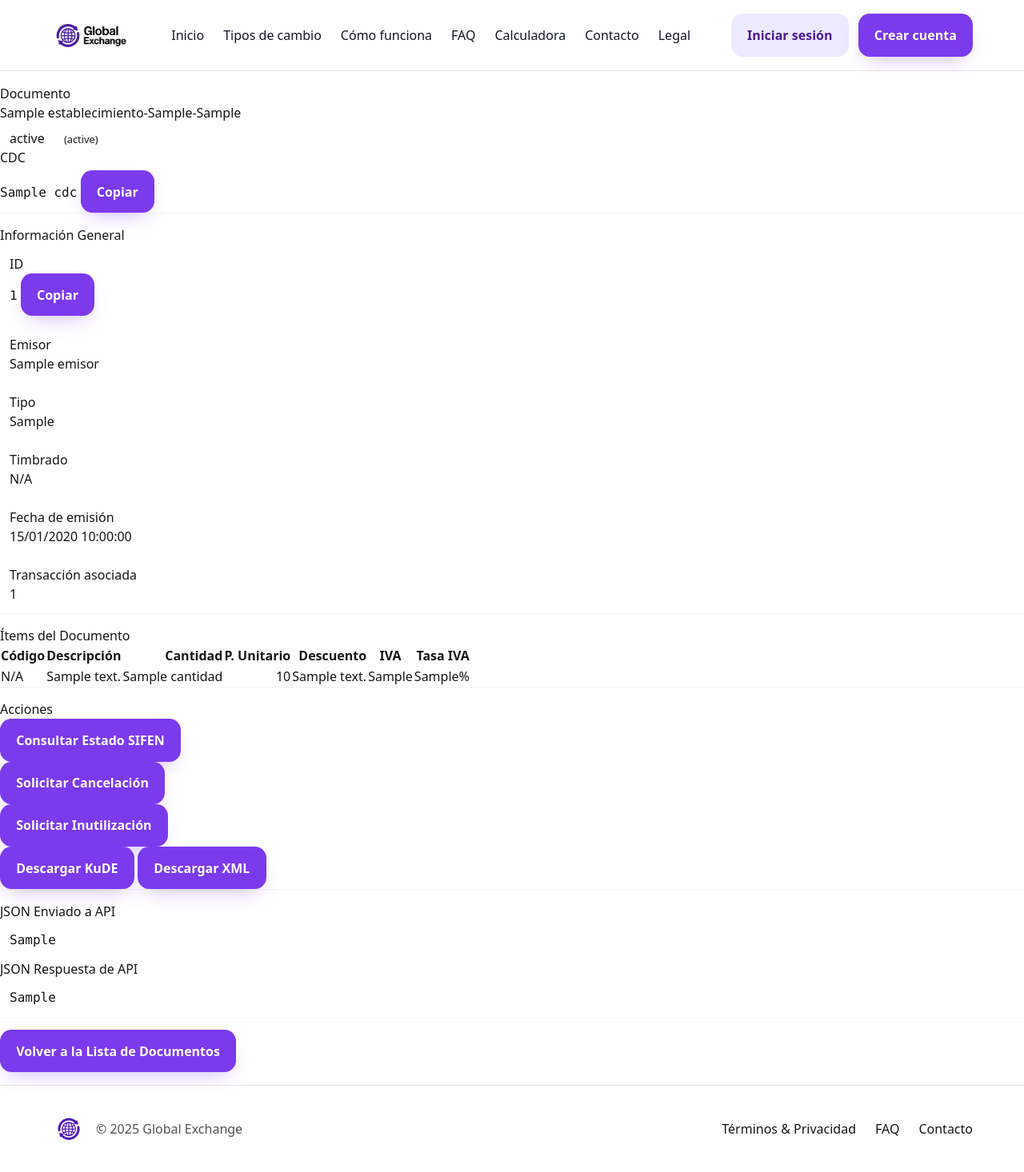
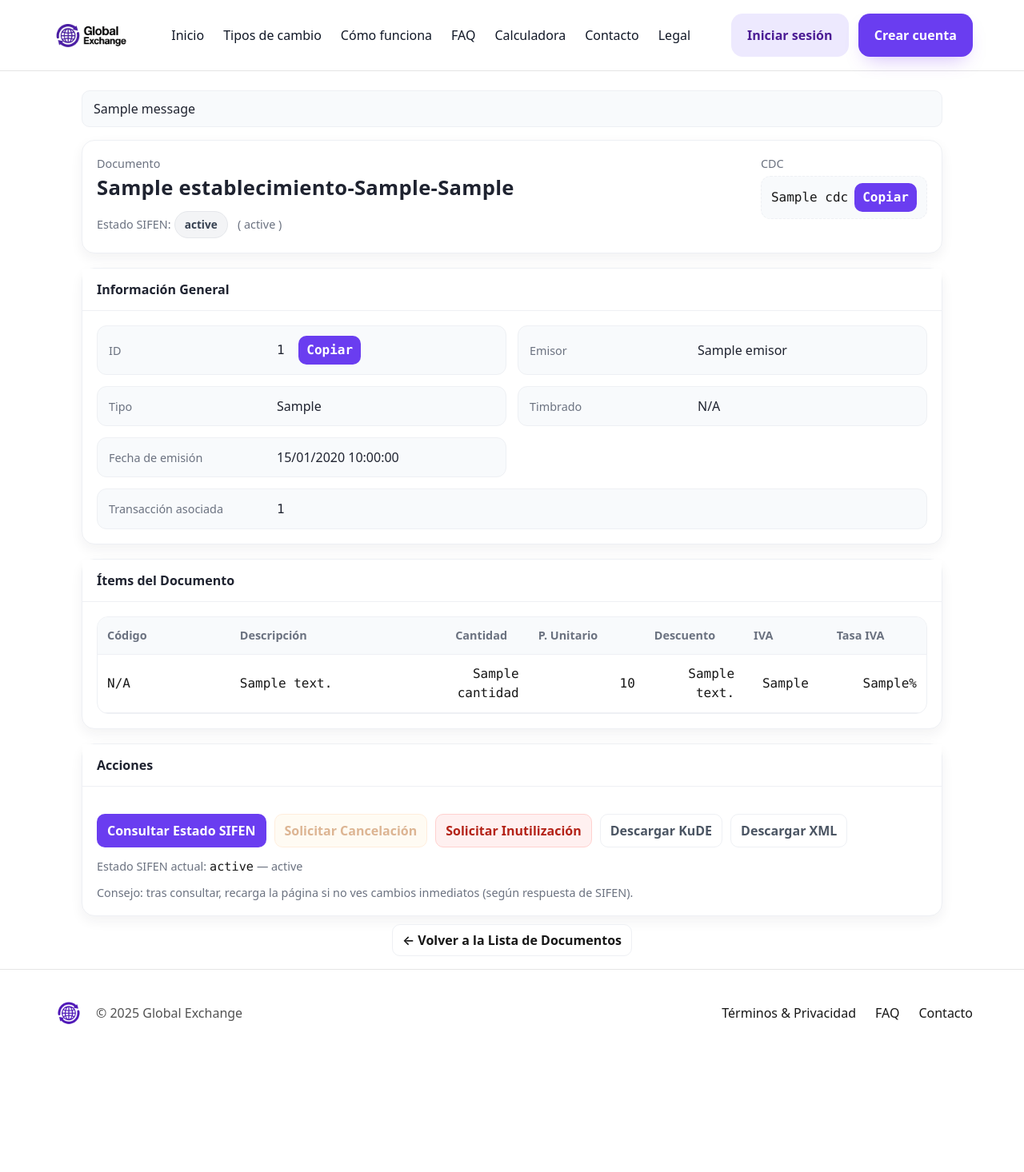
Before and after one commit to CrosbyRd/casaDeCambiosIS2, a Django app: template facturacion_electronica/templates/facturacion_electronica/documento_detail.html in a window 1280 px wide. Shown: the whole page at 80% size. After the commit the page ends 1281 px from the top, so only its background shows below. Run offline with Django 5.2, Linux system fonts and the light colour scheme; the template is opened without the code that fills it: most values are stand-ins (such as "Sample title", 1, 10 or a date in 2020); one stand-in notice (Sample message) is shown; some libraries are stand-ins or nearby versions.

Commit message:
facturacion

```diff
--- a/facturacion_electronica/templates/facturacion_electronica/documento_detail.html
+++ b/facturacion_electronica/templates/facturacion_electronica/documento_detail.html
@@ -3,100 +3,147 @@
 {% block title %}Detalle del Documento Electrónico{% endblock %}
 
 {% block content %}
-<div class="container py-4">
+<style>
+  :root{
+    --brand:#6a3df0; --ink:#1f2330; --muted:#6b7280; --line:#eef0f4;
+    --surface:#ffffff; --surface-2:#f8fafc; --radius:16px;
+  }
+  .page-wrap{max-width:1100px;margin:0 auto;padding:24px 12px;}
+  .cardx{background:var(--surface);border:1px solid var(--line);border-radius:var(--radius);box-shadow:0 6px 16px rgba(31,35,48,.06);}
+  .cardx + .cardx{margin-top:18px;}
+  .cardx-hd{padding:14px 18px;border-bottom:1px solid var(--line);font-weight:600;color:var(--ink);background:var(--surface);}
+  .cardx-bd{padding:18px;}
+  .pill{display:inline-flex;align-items:center;gap:8px;border-radius:999px;padding:6px 12px;font-size:.85rem;font-weight:600}
+  .pill-success{background:#e8fff1;color:#147a3d;border:1px solid #b7ebc6}
+  .pill-danger{background:#fff0f0;color:#b42318;border:1px solid #ffd1cf}
+  .pill-warn{background:#fff7e6;color:#b45d12;border:1px solid #ffd9b3}
+  .pill-info{background:#eef2ff;color:#4338ca;border:1px solid #c7d2fe}
+  .pill-muted{background:#f3f4f6;color:#374151;border:1px solid #e5e7eb}
 
-  <!-- Encabezado -->
-  <div class="card shadow-sm border-0 rounded-3 mb-4">
-    <div class="card-body d-flex flex-column flex-md-row align-items-md-center justify-content-between gap-3">
+  .doc-header{display:flex;flex-wrap:wrap;gap:18px;align-items:flex-start;justify-content:space-between}
+  .doc-title{font-size:1.6rem;font-weight:700;color:var(--ink);letter-spacing:.3px;margin:0}
+  .subtle{color:var(--muted);font-size:.9rem}
+  .mono{font-family: ui-monospace,SFMono-Regular,Menlo,monospace}
+  .chip{display:inline-flex;gap:8px;align-items:center;border:1px dashed var(--line);padding:8px 12px;border-radius:12px;background:var(--surface-2)}
+  .copy-btn{border:none;background:var(--brand);color:#fff;border-radius:10px;padding:6px 10px;font-weight:600}
+  .copy-btn:hover{filter:brightness(.95)}
+
+  .kv-grid{display:grid;grid-template-columns:1fr 1fr;gap:14px}
+  .kv{display:grid;grid-template-columns:200px 1fr;gap:10px;align-items:center;background:var(--surface-2);border:1px solid var(--line);border-radius:12px;padding:12px 14px}
+  .kv .k{color:var(--muted);font-size:.9rem}
+  .kv .v{color:var(--ink)}
+  @media (max-width: 860px){ .kv-grid{grid-template-columns:1fr} .kv{grid-template-columns:140px 1fr} }
+
+  .table-wrap{border:1px solid var(--line);border-radius:14px;overflow:hidden}
+  table.clean{width:100%;border-collapse:collapse}
+  table.clean thead th{background:var(--surface-2);text-align:left;padding:12px;font-size:.9rem;color:var(--muted);border-bottom:1px solid var(--line)}
+  table.clean tbody td{padding:12px;border-bottom:1px solid var(--line)}
+  table.clean tbody tr:hover{background:#fbfbff}
+  .td-right{text-align:right}
+  .td-center{text-align:center}
+
+  .actions{display:flex;flex-wrap:wrap;gap:10px}
+  .btnx{border:1px solid var(--line);background:#fff;border-radius:10px;padding:8px 12px;font-weight:600}
+  .btnx-primary{background:var(--brand);color:#fff;border-color:transparent}
+  .btnx-warn{background:#fff7e6;border-color:#ffd9b3;color:#b45d12}
+  .btnx-danger{background:#fff0f0;border-color:#ffd1cf;color:#b42318}
+  .btnx-ghost{background:#fff;color:#4b5563}
+  .btnx[disabled],a.disabled-link{opacity:.45;pointer-events:none}
+
+  /* Mensajes Django */
+  .msgs{margin-bottom:16px}
+  .msg{padding:10px 14px;border-radius:10px;border:1px solid var(--line);background:var(--surface-2);color:var(--ink)}
+</style>
+
+<div class="page-wrap">
+{% if messages %}
+  <div class="msgs" style="margin-bottom:16px">
+    {% for message in messages %}
+      <div class="msg">{{ message }}</div>
+    {% endfor %}
+  </div>
+{% endif %}
+
+  <!-- Encabezado + Estado actual (lo importante) -->
+  <div class="cardx">
+    <div class="cardx-bd">
+      <div class="doc-header">
         <div>
-        <div class="text-muted small">Documento</div>
-        <h3 class="m-0">
-          {{ documento.emisor.establecimiento }}-{{ documento.emisor.punto_expedicion }}-{{ documento.numero_documento }}
-        </h3>
-        <div class="mt-2">
+          <div class="subtle">Documento</div>
+          <h1 class="doc-title">{{ documento.emisor.establecimiento }}-{{ documento.emisor.punto_expedicion }}-{{ documento.numero_documento }}</h1>
+
+          <!-- Estado SIFEN simple, visible y claro -->
+          <div style="margin-top:10px">
+            <span class="subtle">Estado SIFEN:</span>
             {% if documento.estado_sifen == 'aprobado' %}
-            <span class="badge bg-success px-3 py-2">{{ documento.get_estado_sifen_display }}</span>
+              <span class="pill pill-success">{{ documento.get_estado_sifen_display }}</span>
             {% elif documento.estado_sifen == 'rechazado' or documento.estado_sifen == 'error_api' or documento.estado_sifen == 'error_sifen' %}
-            <span class="badge bg-danger px-3 py-2">{{ documento.get_estado_sifen_display }}</span>
+              <span class="pill pill-danger">{{ documento.get_estado_sifen_display }}</span>
             {% elif documento.estado_sifen == 'cancelado' or documento.estado_sifen == 'inutilizado' %}
-            <span class="badge bg-warning px-3 py-2">{{ documento.get_estado_sifen_display }}</span>
+              <span class="pill pill-warn">{{ documento.get_estado_sifen_display }}</span>
             {% elif documento.estado_sifen == 'simulado' %}
-            <span class="badge bg-info px-3 py-2">{{ documento.get_estado_sifen_display }}</span>
+              <span class="pill pill-info">{{ documento.get_estado_sifen_display }}</span>
             {% else %}
-            <span class="badge bg-secondary px-3 py-2">{{ documento.get_estado_sifen_display }}</span>
+              <span class="pill pill-muted">{{ documento.get_estado_sifen_display }}</span>
             {% endif %}
-          {% if documento.descripcion_estado %}<small class="text-muted ms-2">({{ documento.descripcion_estado }})</small>{% endif %}
+            {% if documento.descripcion_estado %}<span class="subtle" style="margin-left:8px">( {{ documento.descripcion_estado }} )</span>{% endif %}
           </div>
         </div>
 
-      <div class="text-md-end">
-        <div class="small text-muted mb-1">CDC</div>
-        <div class="d-flex align-items-center gap-2">
-          <code class="text-break">{{ documento.cdc|default:"N/A" }}</code>
+        <div>
+          <div class="subtle">CDC</div>
+          <div class="chip mono" style="margin-top:4px">
+            <span class="text-break">{{ documento.cdc|default:"N/A" }}</span>
             {% if documento.cdc %}
-          <button type="button" class="btn btn-outline-secondary btn-sm" onclick="navigator.clipboard.writeText('{{ documento.cdc }}')">Copiar</button>
+            <button type="button" class="copy-btn" onclick="navigator.clipboard.writeText('{{ documento.cdc }}')">Copiar</button>
             {% endif %}
           </div>
         </div>
       </div>
     </div>
+  </div>
 
-  <!-- Info general -->
-  <div class="card shadow-sm border-0 rounded-3 mb-4">
-    <div class="card-header bg-white border-0 fw-semibold">Información General</div>
-    <div class="card-body">
-      <div class="row g-3">
-        <div class="col-md-6">
-          <div class="p-3 bg-light rounded-3 h-100">
-            <div class="small text-muted">ID</div>
-            <div class="d-flex align-items-center gap-2">
-              <code class="text-break">{{ documento.id }}</code>
-              <button type="button" class="btn btn-outline-secondary btn-sm" onclick="navigator.clipboard.writeText('{{ documento.id }}')">Copiar</button>
+
+
+  <!-- Información General -->
+  <div class="cardx">
+    <div class="cardx-hd">Información General</div>
+    <div class="cardx-bd">
+      <div class="kv-grid">
+        <div class="kv">
+          <div class="k">ID</div>
+          <div class="v mono">
+            {{ documento.id }}
+            <button type="button" class="copy-btn" style="margin-left:8px" onclick="navigator.clipboard.writeText('{{ documento.id }}')">Copiar</button>
           </div>
         </div>
-        </div>
-
-        <div class="col-md-6">
-          <div class="p-3 bg-light rounded-3 h-100">
-            <div class="small text-muted">Emisor</div>
-            <div>
-              <a class="text-decoration-none" href="{% url 'facturacion_electronica:emisor_detail' pk=documento.emisor.pk %}">
-                {{ documento.emisor.nombre }}
-              </a>
+        <div class="kv">
+          <div class="k">Emisor</div>
+          <div class="v">
+            <a class="text-decoration-none" href="{% url 'facturacion_electronica:emisor_detail' pk=documento.emisor.pk %}">{{ documento.emisor.nombre }}</a>
           </div>
         </div>
+        <div class="kv">
+          <div class="k">Tipo</div>
+          <div class="v">{{ documento.get_tipo_de_display }}</div>
         </div>
-
-        <div class="col-md-4">
-          <div class="p-3 bg-light rounded-3 h-100">
-            <div class="small text-muted">Tipo</div>
-            <div>{{ documento.get_tipo_de_display }}</div>
+        <div class="kv">
+          <div class="k">Timbrado</div>
+          <div class="v">{{ documento.numero_timbrado|default:"N/A" }}</div>
         </div>
+        <div class="kv">
+          <div class="k">Fecha de emisión</div>
+          <div class="v">{{ documento.fecha_emision|date:"d/m/Y H:i:s" }}</div>
         </div>
-
-        <div class="col-md-4">
-          <div class="p-3 bg-light rounded-3 h-100">
-            <div class="small text-muted">Timbrado</div>
-            <div>{{ documento.numero_timbrado|default:"N/A" }}</div>
-          </div>
-        </div>
-
-        <div class="col-md-4">
-          <div class="p-3 bg-light rounded-3 h-100">
-            <div class="small text-muted">Fecha de emisión</div>
-            <div>{{ documento.fecha_emision|date:"d/m/Y H:i:s" }}</div>
-          </div>
-        </div>
-
-        <div class="col-md-12">
-          <div class="p-3 bg-light rounded-3 h-100">
-            <div class="small text-muted">Transacción asociada</div>
+        <div class="kv" style="grid-column:1/-1">
+          <div class="k">Transacción asociada</div>
+          <div class="v">
             {% if documento.transaccion_asociada %}
-              <a class="text-decoration-none" href="{% url 'transacciones:resultado_pago' transaccion_id=documento.transaccion_asociada.pk %}">
+              <a class="text-decoration-none mono" href="{% url 'transacciones:resultado_pago' transaccion_id=documento.transaccion_asociada.pk %}">
                 {{ documento.transaccion_asociada.id }}
               </a>
             {% else %}
-              <span class="text-muted">N/A</span>
+              <span class="subtle">N/A</span>
             {% endif %}
           </div>
         </div>
@@ -105,57 +152,57 @@
   </div>
 
   <!-- Ítems -->
-  <div class="card shadow-sm border-0 rounded-3 mb-4">
-    <div class="card-header bg-white border-0 fw-semibold">Ítems del Documento</div>
-    <div class="card-body">
+  <div class="cardx">
+    <div class="cardx-hd">Ítems del Documento</div>
+    <div class="cardx-bd">
       {% if documento.items.count %}
-      <div class="table-responsive">
-        <table class="table table-striped table-hover align-middle">
-          <thead class="table-light">
+      <div class="table-wrap">
+        <table class="clean">
+          <thead>
             <tr>
-              <th>Código</th>
+              <th style="width:16%">Código</th>
               <th>Descripción</th>
-              <th class="text-end">Cantidad</th>
-              <th class="text-end">P. Unitario</th>
-              <th class="text-end">Descuento</th>
-              <th class="text-center">IVA</th>
-              <th class="text-end">Tasa IVA</th>
+              <th class="td-right" style="width:10%">Cantidad</th>
+              <th class="td-right" style="width:14%">P. Unitario</th>
+              <th class="td-right" style="width:12%">Descuento</th>
+              <th class="td-center" style="width:10%">IVA</th>
+              <th class="td-right" style="width:12%">Tasa IVA</th>
             </tr>
           </thead>
-          <tbody class="font-monospace">
+          <tbody class="mono">
             {% for item in documento.items.all %}
             <tr>
               <td class="text-nowrap">{{ item.codigo_interno|default:"N/A" }}</td>
               <td>{{ item.descripcion_producto_servicio }}</td>
-              <td class="text-end">{{ item.cantidad }}</td>
-              <td class="text-end">{{ item.precio_unitario }}</td>
-              <td class="text-end">{{ item.descuento_item }}</td>
-              <td class="text-center">{{ item.afectacion_iva }}</td>
-              <td class="text-end">{{ item.tasa_iva }}%</td>
+              <td class="td-right">{{ item.cantidad }}</td>
+              <td class="td-right">{{ item.precio_unitario }}</td>
+              <td class="td-right">{{ item.descuento_item }}</td>
+              <td class="td-center">{{ item.afectacion_iva }}</td>
+              <td class="td-right">{{ item.tasa_iva }}%</td>
             </tr>
             {% endfor %}
           </tbody>
         </table>
       </div>
       {% else %}
-        <div class="text-muted">No hay ítems asociados a este documento.</div>
+        <div class="subtle">No hay ítems asociados a este documento.</div>
       {% endif %}
     </div>
   </div>
 
-  <!-- Acciones -->
-  <div class="card shadow-sm border-0 rounded-3 mb-4">
-    <div class="card-header bg-white border-0 fw-semibold">Acciones</div>
-    <div class="card-body">
-      <div class="d-flex flex-wrap gap-2">
+  <!-- Acciones (consultar estado solo muestra el estado arriba) -->
+  <div class="cardx">
+    <div class="cardx-hd">Acciones</div>
+    <div class="cardx-bd">
+      <div class="actions">
         <form action="{% url 'facturacion_electronica:consultar_estado' documento.id %}" method="post">
           {% csrf_token %}
-          <button type="submit" class="btn btn-primary btn-sm">Consultar Estado SIFEN</button>
+          <button type="submit" class="btnx btnx-primary">Consultar Estado SIFEN</button>
         </form>
 
         <form action="{% url 'facturacion_electronica:solicitar_cancelacion' documento.id %}" method="post">
           {% csrf_token %}
-          <button type="submit" class="btn btn-warning btn-sm"
+          <button type="submit" class="btnx btnx-warn"
             {% if documento.estado_sifen != 'aprobado' and documento.estado_sifen != 'aprobado_obs' %}disabled{% endif %}>
             Solicitar Cancelación
           </button>
@@ -163,57 +210,41 @@
 
         <form action="{% url 'facturacion_electronica:solicitar_inutilizacion' documento.id %}" method="post">
           {% csrf_token %}
-          <button type="submit" class="btn btn-danger btn-sm"
+          <button type="submit" class="btnx btnx-danger"
             {% if documento.estado_sifen == 'aprobado' or documento.estado_sifen == 'cancelado' or documento.estado_sifen == 'inutilizado' %}disabled{% endif %}>
             Solicitar Inutilización
           </button>
         </form>
 
-        <a href="{% url 'facturacion_electronica:descargar_kude' documento.id %}" class="btn btn-outline-secondary btn-sm"
-           {% if not documento.cdc %}aria-disabled="true" tabindex="-1" class="disabled btn btn-outline-secondary btn-sm"{% endif %}>
+        <a href="{% url 'facturacion_electronica:descargar_kude' documento.id %}"
+           class="btnx btnx-ghost {% if not documento.cdc %}disabled-link{% endif %}">
           Descargar KuDE
         </a>
 
-        <a href="{% url 'facturacion_electronica:descargar_xml' documento.id %}" class="btn btn-outline-secondary btn-sm"
-           {% if not documento.cdc %}aria-disabled="true" tabindex="-1" class="disabled btn btn-outline-secondary btn-sm"{% endif %}>
+        <a href="{% url 'facturacion_electronica:descargar_xml' documento.id %}"
+           class="btnx btnx-ghost {% if not documento.cdc %}disabled-link{% endif %}">
           Descargar XML
         </a>
       </div>
-    </div>
+
+    <div style="margin-top:12px; font-size:.95rem;">
+      <span class="subtle">Estado SIFEN actual:</span>
+      <span class="mono">{{ documento.get_estado_sifen_display }}</span>
+      {% if documento.descripcion_estado %}
+        <span class="subtle"> — {{ documento.descripcion_estado }}</span>
+      {% endif %}
     </div>
 
-  <!-- JSONs -->
-  <div class="row g-4">
-    <div class="col-12 col-lg-6">
-      <div class="card shadow-sm border-0 rounded-3 h-100">
-        <div class="card-header bg-white border-0 fw-semibold">JSON Enviado a API</div>
-        <div class="card-body">
-          {% if json_enviado_pretty %}
-            <pre class="bg-light p-3 rounded-3 small">{{ json_enviado_pretty }}</pre>
-          {% else %}
-            <span class="text-muted">No hay JSON enviado registrado.</span>
-          {% endif %}
-        </div>
-      </div>
-    </div>
-
-    <div class="col-12 col-lg-6">
-      <div class="card shadow-sm border-0 rounded-3 h-100">
-        <div class="card-header bg-white border-0 fw-semibold">JSON Respuesta de API</div>
-        <div class="card-body">
-          {% if json_respuesta_pretty %}
-            <pre class="bg-light p-3 rounded-3 small">{{ json_respuesta_pretty }}</pre>
-          {% else %}
-            <span class="text-muted">No hay JSON de respuesta registrado.</span>
-          {% endif %}
-        </div>
+      <div class="subtle" style="margin-top:10px">
+        Consejo: tras consultar, recarga la página si no ves cambios inmediatos (según respuesta de SIFEN).
       </div>
     </div>
   </div>
 
   <!-- Volver -->
-  <div class="mt-4">
-    <a href="{% url 'facturacion_electronica:documento_list' %}" class="btn btn-light border">Volver a la Lista de Documentos</a>
+  <div style="margin-top:18px;text-align:center">
+    <a href="{% url 'facturacion_electronica:documento_list' %}" class="btnx">← Volver a la Lista de Documentos</a>
   </div>
+
 </div>
 {% endblock %}
```
Also changed, not shown: facturacion_electronica/services.py (+35 -28 lines), facturacion_electronica/tasks.py (+129 -61 lines), facturacion_electronica/views.py (+23 -0 lines). Lines whose indentation alone changed are shown as unchanged.
